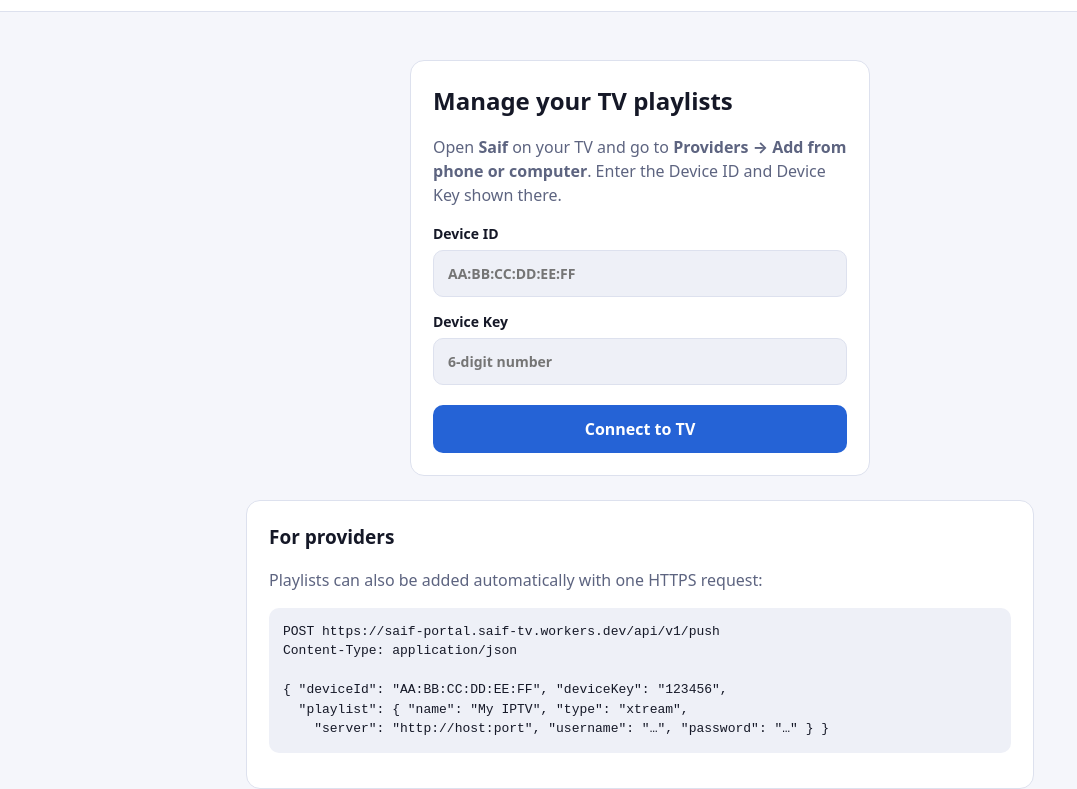
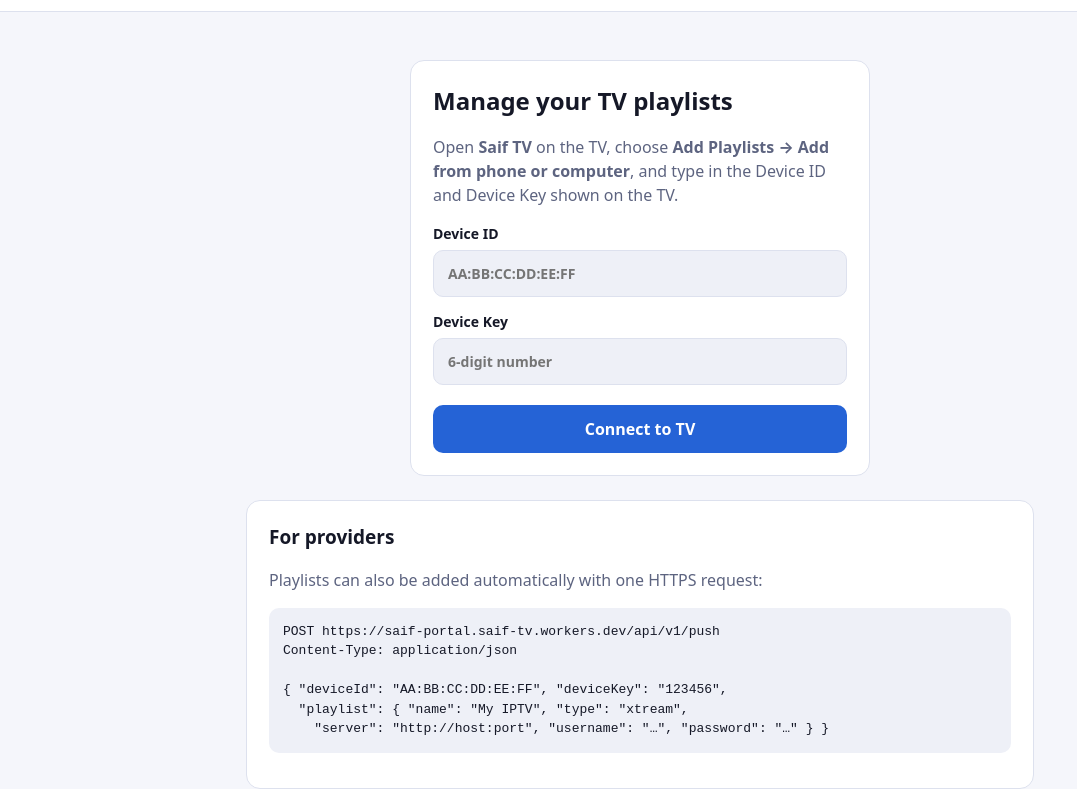
Before and after one commit to hamido231/saif-playlists, a plain HTML site: page index.html in a window 1280 px wide. Shown: the part 45-834 px from the top of the page, without its empty margins (0-1077 px from the left). Drawn offline with Linux system fonts and the light colour scheme.

Commit message:
Correct the TV menu path in the instructions

```diff
--- a/index.html
+++ b/index.html
@@ -23,7 +23,7 @@
   <!-- step 1: device login -->
   <section id="login-view" class="card narrow">
     <h1>Manage your TV playlists</h1>
-    <p class="muted">Open <strong>Saif</strong> on your TV and go to <strong>Providers → Add from phone or computer</strong>. Enter the Device ID and Device Key shown there.</p>
+    <p class="muted">Open <strong>Saif TV</strong> on the TV, choose <strong>Add Playlists → Add from phone or computer</strong>, and type in the Device ID and Device Key shown on the TV.</p>
     <form id="login-form" autocomplete="off" novalidate>
       <label>Device ID
         <input id="device-id" name="deviceId" inputmode="text" placeholder="AA:BB:CC:DD:EE:FF" maxlength="17" required spellcheck="false" autocapitalize="characters" />
```
